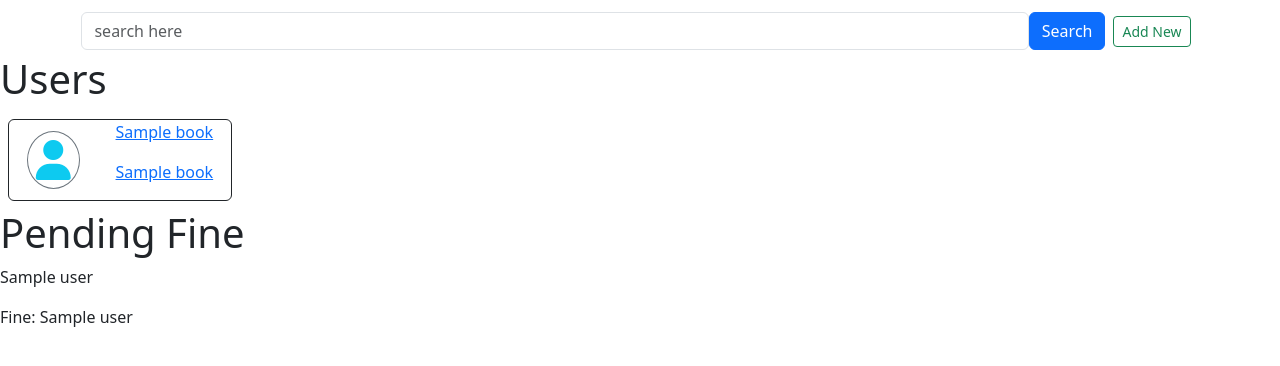
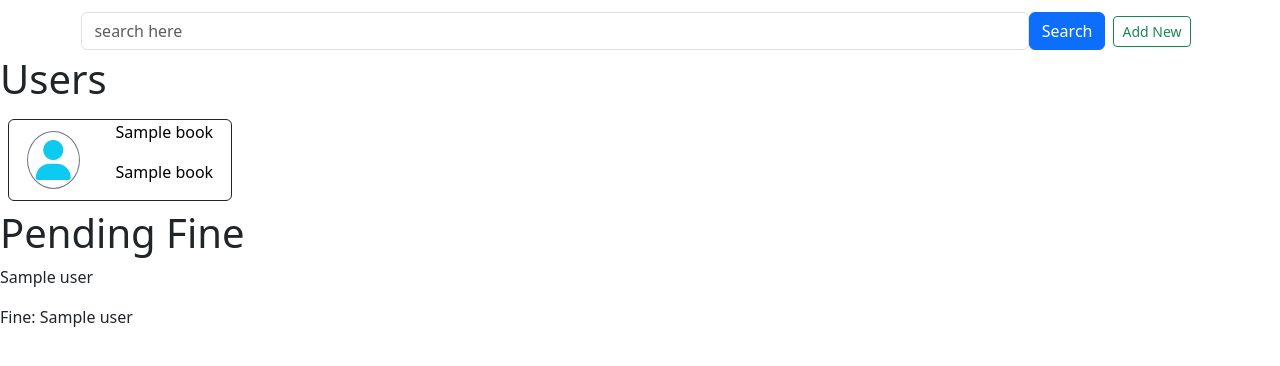
Before and after one commit to harishgupta41/myLibrary, a Flask app: template templates/searchUser.html in a window 1280 px wide. Shown: the part 82-448 px from the top of the page. Run offline with Flask 3, Linux system fonts and the light colour scheme; the template is opened without the code that fills it: most values are stand-ins (such as "Sample title", 1, 10 or a date in 2020).

Commit message:
complited dashboard functioning

```diff
--- a/templates/searchUser.html
+++ b/templates/searchUser.html
@@ -17,10 +17,10 @@
   <h1>Users</h1>
   <div class="d-flex flex-wrap">
     {% if data %} {% for users in data %}
-    <a href="/showUser?id={{ users[0] }}" class="">
+    <a href="/showUser?id={{ users[0] }}" class="" style="text-decoration: none; color: black;">
       <div
         class="border border-dark m-2 d-flex align-items-center justify-content-around rounded border-radius-2"
-        style="width: 14rem"
+        style="width:14rem;"
       >
         <i
           class="fa-solid fa-user fs-1 text-info rounded-circle p-2 bg-white border border-secondary"
```
